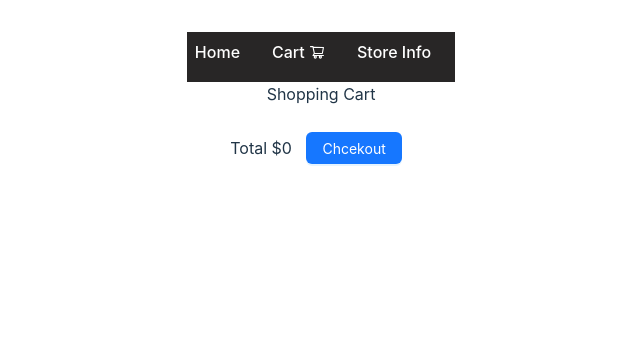
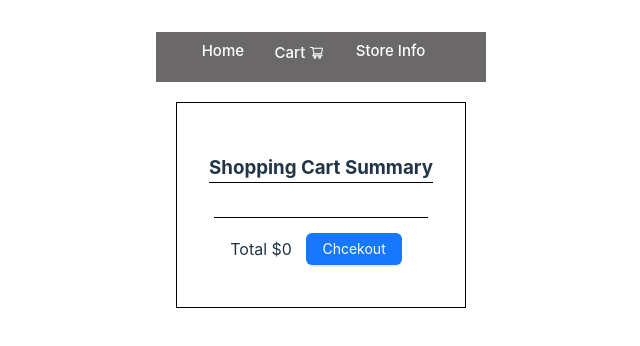
Before and after one commit to ChgDave/bakery-shop, a React (Vite) app: page /cart in a window 1280 px wide. Shown: the top 346 px of the page, without its empty margins (319-959 px from the left). Built offline with nearby package versions, Linux system fonts and the light colour scheme.

Commit message:
added shoppping cart icon with count

```diff
--- a/src/App.css
+++ b/src/App.css
@@ -56,3 +56,36 @@
 .button {
   margin: 10px;
 }
+
+.ant-badge-count {
+  color: white;
+}
+
+.nav-item {
+  font-size: 15px;
+}
+
+.shopping-cart {
+  /* height: 100px; */
+  margin: 20px;
+  display: flex;
+  flex-direction: column;
+  /* align-items: center; */
+  padding: 2em;
+  border: 1px solid black;
+}
+
+.shopping-list-item {
+  display: flex;
+  justify-content: space-between;
+  align-items: center;
+}
+
+.shopping-list {
+  margin: 5px;
+  padding: 5px;
+}
+
+.bottom-line {
+  border-bottom: 1px solid black;
+}
--- a/src/components/Cart.jsx
+++ b/src/components/Cart.jsx
@@ -37,8 +37,8 @@ export default function Cart() {
 
   const list = cartCollectionArray?.map((item, index) => {
     return (
-      <li key={index}>
-        Item {item[0]} <CloseOutlined /> {item[1]}
+      <li className="shopping-list-item" key={index}>
+        Item {item[0]}, Qty: {item[1]}
         <Button
           className="button"
           type="primary"
@@ -53,8 +53,9 @@ export default function Cart() {
   });
 
   return (
-    <div>
-      Shopping Cart <ul>{list}</ul>
+    <div className="shopping-cart">
+      <h3 className="bottom-line">Shopping Cart Summary</h3>{" "}
+      <ul className="shopping-list bottom-line">{list}</ul>
       <div>
         Total {priceConversion(totalPrice)}{" "}
         <Button
--- a/src/components/navbar/Navbar.jsx
+++ b/src/components/navbar/Navbar.jsx
@@ -1,15 +1,32 @@
 import { Link } from "react-router-dom";
 import { ShoppingCartOutlined } from "@ant-design/icons";
+import { Badge } from "antd";
 import "./Navbar.scss";
+import { useContext } from "react";
+import { MatterContext } from "../../context/MatterContext";
 
 export default function Navbar() {
+  const { cartItems } = useContext(MatterContext);
+
+  const itemsCount = cartItems.length;
+
   return (
     <nav className="navbar">
-      <Link to="/">Home</Link>
+      <Link className="nav-item" to="/">
+        Home
+      </Link>
       <Link to="/cart">
-        Cart <ShoppingCartOutlined />
+        <Badge
+          count={itemsCount}
+          className="ant-badge-count nav-item"
+          size="small"
+        >
+          Cart <ShoppingCartOutlined />
+        </Badge>
       </Link>
-      <Link to="/store-info">Store Info</Link>
+      <Link className="nav-item" to="/store-info">
+        Store Info
+      </Link>
     </nav>
   );
 }
--- a/src/components/navbar/Navbar.scss
+++ b/src/components/navbar/Navbar.scss
@@ -1,5 +1,5 @@
 .navbar {
-  background: rgb(40, 38, 38);
+  background: rgb(106, 104, 104);
   display: flex;
   justify-content: center;
   min-height: 50px;
```
